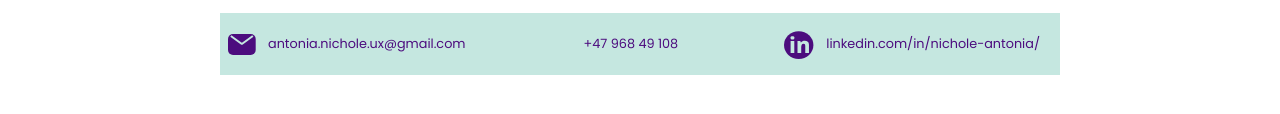
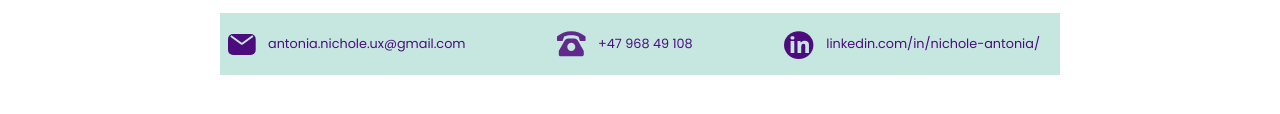
Before and after one commit to chiangs/nichole-antonia-ux-portfolio, a Gatsby site: page / in a window 1280 px wide. Shown: the part 528-642 px from the top of the page. Built offline with nearby package versions, Linux system fonts and the light colour scheme; Gatsby itself is replaced by a stand-in of ours; a web font is replaced by a local one.

```diff
--- a/src/components/contact/contact.js
+++ b/src/components/contact/contact.js
@@ -2,6 +2,7 @@
 import css from "./contact.module.css"
 import LinkedIn from "../../assets/linkedin.svg"
 import Email from "../../assets/email.svg"
+import Phone from "../../assets/phone.svg"
 
 const contact = props => {
   const tempContactCopyPhone = `+47 968 49 108`
@@ -17,6 +18,7 @@
         </li>
 
         <li className={css.Info__Item}>
+          <Phone />
           <a href={`tel:${tempContactCopyPhone}`}>{tempContactCopyPhone}</a>
         </li>
 
```
Also changed, not shown: src/assets/phone.svg (added), static/favicon.ico.
